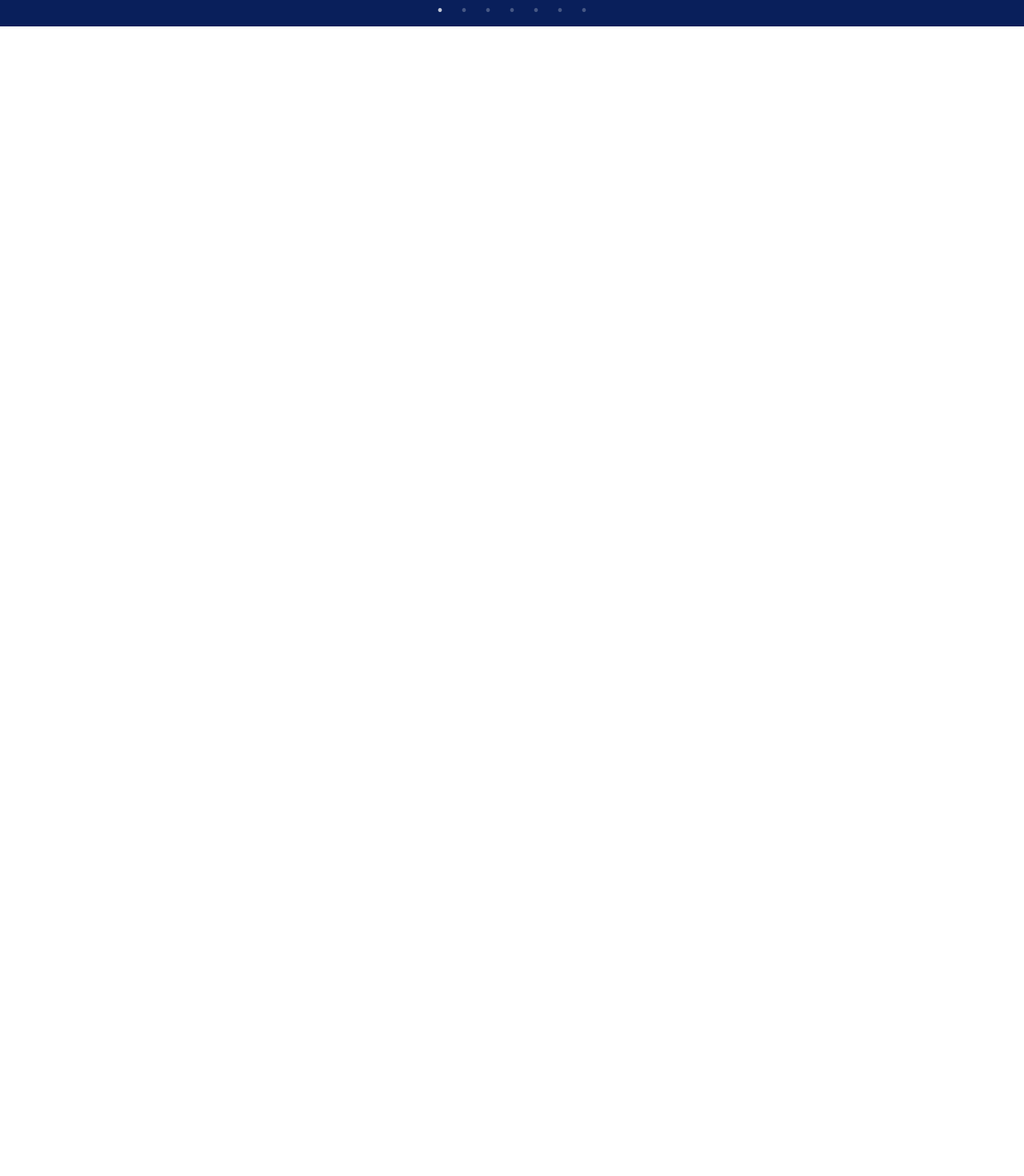
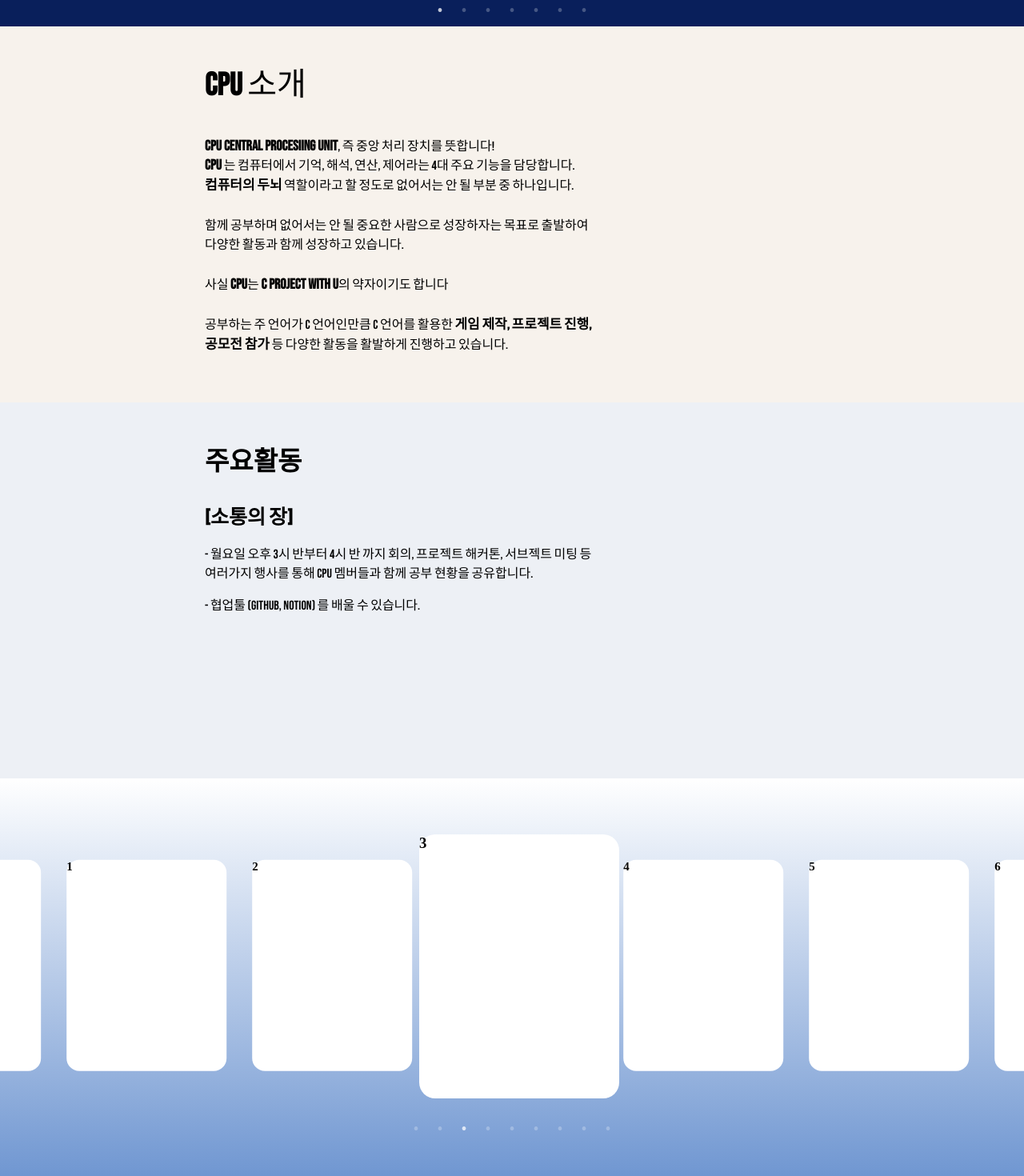
Before and after one commit to Crew-mate/Crewmate-client, a React (Create React App) app: page /club in a window 1280 px wide. Shown: the part 698-2168 px from the top of the page at 80% size. Before the commit the page ends 800 px from the top, so only its background shows below. Built offline with nearby package versions, Linux system fonts and the light colour scheme.

Commit message:
club 슬라이더 완료

```diff
--- a/src/Nav/nav.jsx
+++ b/src/Nav/nav.jsx
@@ -21,7 +21,7 @@ function Nav() {
             {isDropdownOpen && (
               <div className="dropdown-content">
                 <Link to="/Club">전체 페이지</Link>
-                <Link to="/Club">cpu</Link>
+                <Link to="/Club_cpu">cpu</Link>
                 <Link to="/Club">Miven</Link>
                 <Link to="/Club">App and Me</Link>
                 <Link to="/Club">Miven</Link>
--- a/src/calendar/Calendar.jsx
+++ b/src/calendar/Calendar.jsx
@@ -127,7 +127,7 @@ class Calendar extends Component {
                                     type="text"
                                     name="title"
                                     value={newEvent.title}
-                                    onChange={this.handleInputChange} v
+                                    onChange={this.handleInputChange}
                                     placeholder="일정 제목"
                                     className="title-input"
                                 />
--- a/src/club/club.css
+++ b/src/club/club.css
@@ -1,4 +1,17 @@
 @import url('https://fonts.googleapis.com/css2?family=Bebas+Neue&display=swap');
+
+::-webkit-scrollbar {
+  width: 12px;
+}
+
+::-webkit-scrollbar-track {
+  background: #EDF0F5;
+}
+
+::-webkit-scrollbar-thumb {
+  background: #BAD6EB;
+  border-radius: 6px;
+}
 
 .slider-container {
   width: 100%;
@@ -129,3 +142,58 @@
 .cpu7{
   background-color: #F7F2EC;
 }
+
+.show_cpu,
+.main-activities {
+  background-color: #F7F2EC;
+  font-family: "Bebas Neue", sans-serif;
+  padding-top: 20px;
+  background-color: #F7F2EC;
+  height: 450px;
+}
+.cpu_title {
+  display: block;
+  margin-top: 20px;
+  margin-left: 20%;
+  font-size: 40px;
+  font-weight: 600;
+  margin-bottom: 3%;
+}
+
+.show_cpu p{
+  margin-left: 20%;
+  margin-top: 2%;
+}
+
+.pull_name_cpu{
+  font-weight: bold;
+  font-size: 18px;
+}
+
+.소개{
+  font-weight: 500;
+}
+
+.point{
+  font-size: 17px;
+  font-weight: 800;
+}
+
+.main-activities{
+  background-color: #EDF0F5;
+}
+
+.main-activities h2{
+  margin-left: 20%;
+  font-size: 33px;
+}
+
+.main-activities span{
+  margin-left: 20%;
+  font-weight: 600;
+  font-size: 25px;
+}
+
+.main-activities p{
+  margin-left: 20%;
+}
--- a/src/club/club.jsx
+++ b/src/club/club.jsx
@@ -1,11 +1,16 @@
 import React from "react";
 import Layout from "../Layout";
+import cpu_logo from "../assets/cpu_logo.svg";
 import Slider from "react-slick";
+import { Link } from 'react-router-dom';
+
 import "../club/slick.css";
 import "../club/slick-theme.css";
-import "./club.css";
-import cpu_logo from "../assets/cpu_logo.svg";
-import { Link } from "react-router-dom";
+import "../club/club.css";
+
+import Club_member_slider from "./club_member";
+
+
 
 export default function Club() {
   const CustomPrevArrow = (props) => (
@@ -33,7 +38,6 @@ export default function Club() {
           <Slider {...settings}>
             <div className="club-slide">
               <div className="club">
-
                 <div className="club_content">
                   <h2>CPU</h2>
                   <p>선배들과 함께하는 c언어 코딩테스트</p>
@@ -73,6 +77,26 @@ export default function Club() {
           </Slider>
         </div>
       </div>
+
+      <div className="show_cpu">
+        <span className="cpu_title">CPU <span className="소개">소개</span></span>
+        <p><span className="pull_name_cpu">CPU Central Procesiing Unit</span>, 즉 중앙 처리 장치를 뜻합니다!<br />
+          <span className="pull_name_cpu">CPU</span> 는 컴퓨터에서 기억, 해석, 연산, 제어라는 4대 주요 기능을 담당합니다.<br />
+          <span className="point">컴퓨터의 두뇌</span> 역할이라고 할 정도로 없어서는 안 될 부분 중 하나입니다.</p>
+        <p>함께 공부하며 없어서는 안 될 중요한 사람으로 성장하자는 목표로 출발하여<br />다양한 활동과 함께 성장하고 있습니다.</p>
+        <p>사실 <span className="pull_name_cpu">CPU</span>는 <span className="pull_name_cpu">C Project with U</span>의 약자이기도 합니다</p>
+        <p>공부하는 주 언어가 C 언어인만큼 C 언어를 활용한 <span className="point">게임 제작, 프로젝트 진행, <br /> 공모전 참가</span> 등 다양한 활동을 활발하게 진행하고 있습니다.</p>
+      </div>
+
+      <div className="main-activities">
+        <h2>주요활동</h2>
+        <span>[소통의 장]</span>
+        <p> - 월요일 오후 3시 반부터 4시 반 까지 회의, 프로젝트 해커톤, 서브젝트 미팅 등 <br /> 여러가지 행사를 통해 CPU 멤버들과 함께 공부 현황을 공유합니다.</p>
+        <p> - 협업툴 (github, notion) 를 배울 수 있습니다.</p>
+      </div>
+      <div className="club-ss">
+        <Club_member_slider />
+      </div>
     </Layout>
   );
 }
--- /dev/null
+++ b/src/club/club_member.css
@@ -0,0 +1,29 @@
+@import url('https://fonts.googleapis.com/css2?family=Bebas+Neue&display=swap');
+
+
+
+.club-slider-container {
+  height: 500px;
+  background: linear-gradient(#fff, #6F96D1);
+}
+
+.club-slider-container h3 {
+  background-color: #fff;
+  margin-top: 30%;
+  width: 250px;
+  height: 330px;
+  border-radius: 20px;
+  margin-bottom: 25%;
+}
+
+.club-slider-container .slick-slide {
+  transition: transform 0.5s ease;
+}
+
+.club-slider-container .slick-slide:not(.slick-center) {
+  transform: scale(0.8);
+}
+
+.club-slider-container .slick-center {
+  transform: scale(1);
+}
--- /dev/null
+++ b/src/club/club_member.jsx
@@ -0,0 +1,56 @@
+import Slider from "react-slick";
+import { useState } from "react";
+import './club_member.css'
+
+export default function Club_member_slider() {
+  const [currentSlide, setCurrentSlide] = useState(0);
+
+  const settings = {
+    className: "center",
+    infinite: true,
+    centerPadding: "60px",
+    slidesToShow: 5,
+    swipeToSlide: true,
+    autoplay: true,
+    autoplaySpeed: 2000,
+    speed: 1000,
+    dots: true,
+    centerMode: true,
+    beforeChange: (current, next) => setCurrentSlide(next),
+  };
+
+
+  return (
+      <div className="club-slider-container">
+        <Slider {...settings}>
+          <div className="slide1">
+            <h3>1</h3>
+          </div>
+          <div className="slide1">
+            <h3>2</h3>
+          </div>
+          <div className="slide1">
+            <h3>3</h3>
+          </div>
+          <div className="slide1">
+            <h3>4</h3>
+          </div>
+          <div className="slide1">
+            <h3>5</h3>
+          </div>
+          <div className="slide1">
+            <h3>6</h3>
+          </div>
+          <div className="slide1">
+            <h3>7</h3>
+          </div>
+          <div className="slide1">
+            <h3>8</h3>
+          </div>
+          <div className="slide1">
+            <h3>9</h3>
+          </div>
+        </Slider>
+      </div>
+  )
+}
```
Also changed, not shown: src/club_cpu/club_cpu.jsx (added, +16 -0 lines), src/club/slick.css (line endings or trailing spaces), src/club_cpu/club_cpu.css (added).
